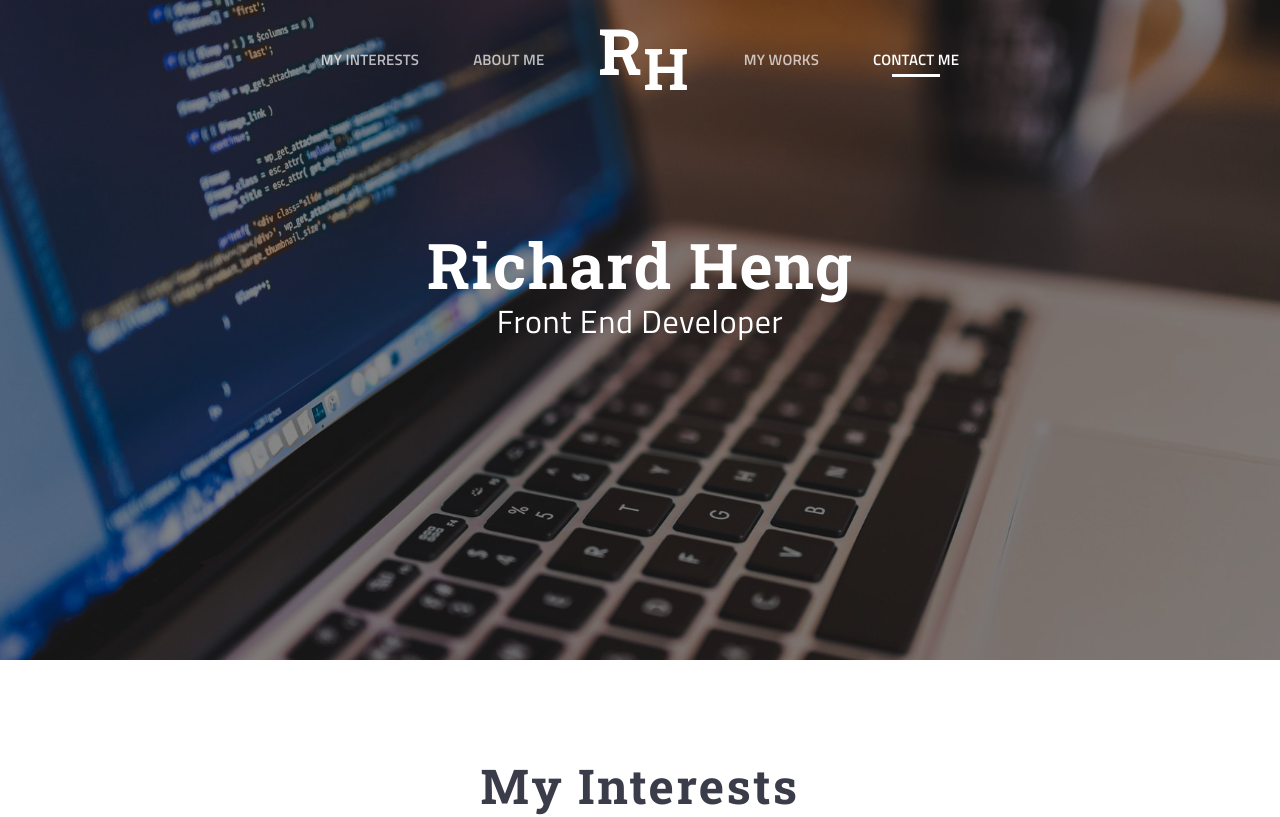
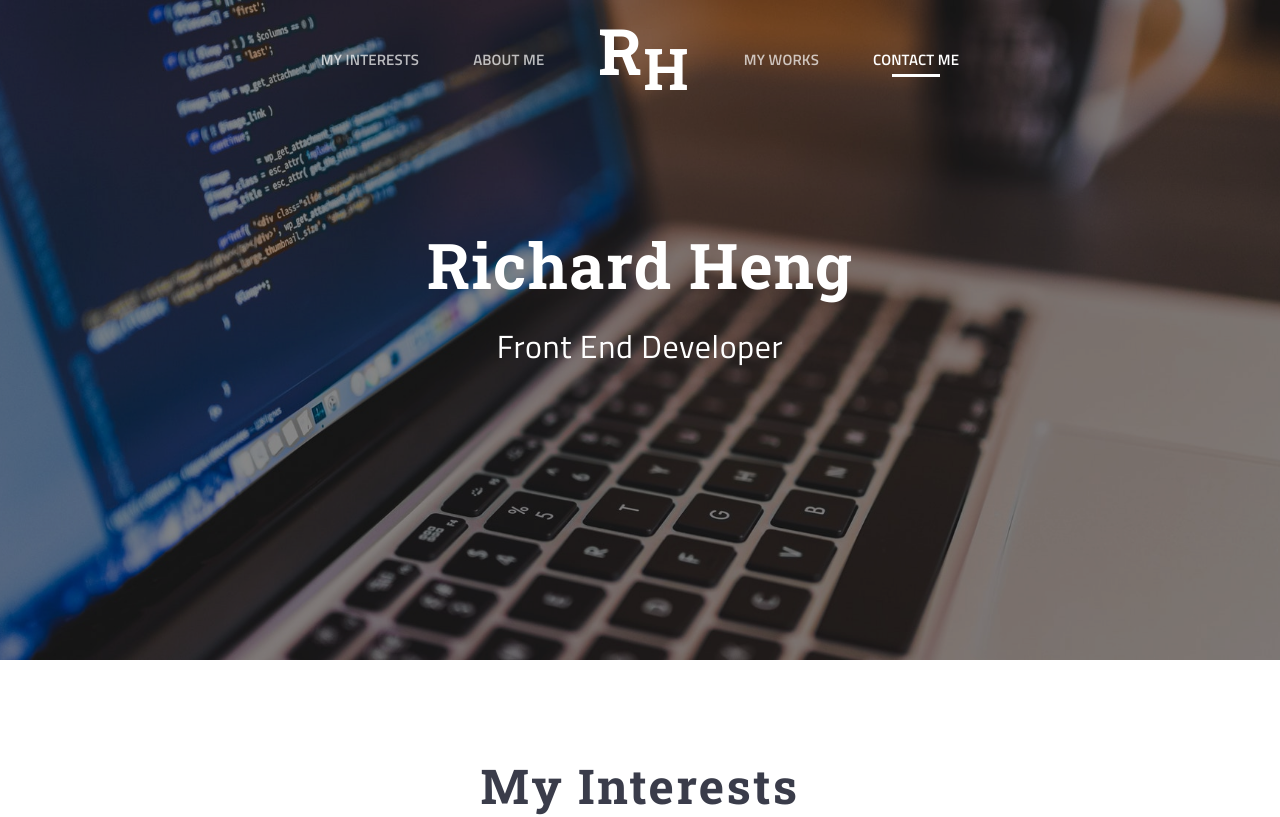
Before and after one commit to rheng001/rheng001.github.io, a plain HTML site: page index.html in a window 1280 px wide. Shown: the top 817 px of the page. Drawn offline with nearby package versions, Linux system fonts and the light colour scheme.

Commit message:
Fixed title padding

```diff
--- a/css/custom.css
+++ b/css/custom.css
@@ -6,3 +6,7 @@
   overflow: hidden;
   padding: 20px;
 }
+
+.headingSubtitle {
+  padding-top: 25px;
+}
--- a/index.html
+++ b/index.html
@@ -103,7 +103,7 @@
 					<div class="col-sm-12 text-col text-center">
 
 						<h1>Richard Heng</h1>
-						<p>Front End Developer</p>
+						<p class="headingSubtitle">Front End Developer</p>
 
 					</div>
 
```
